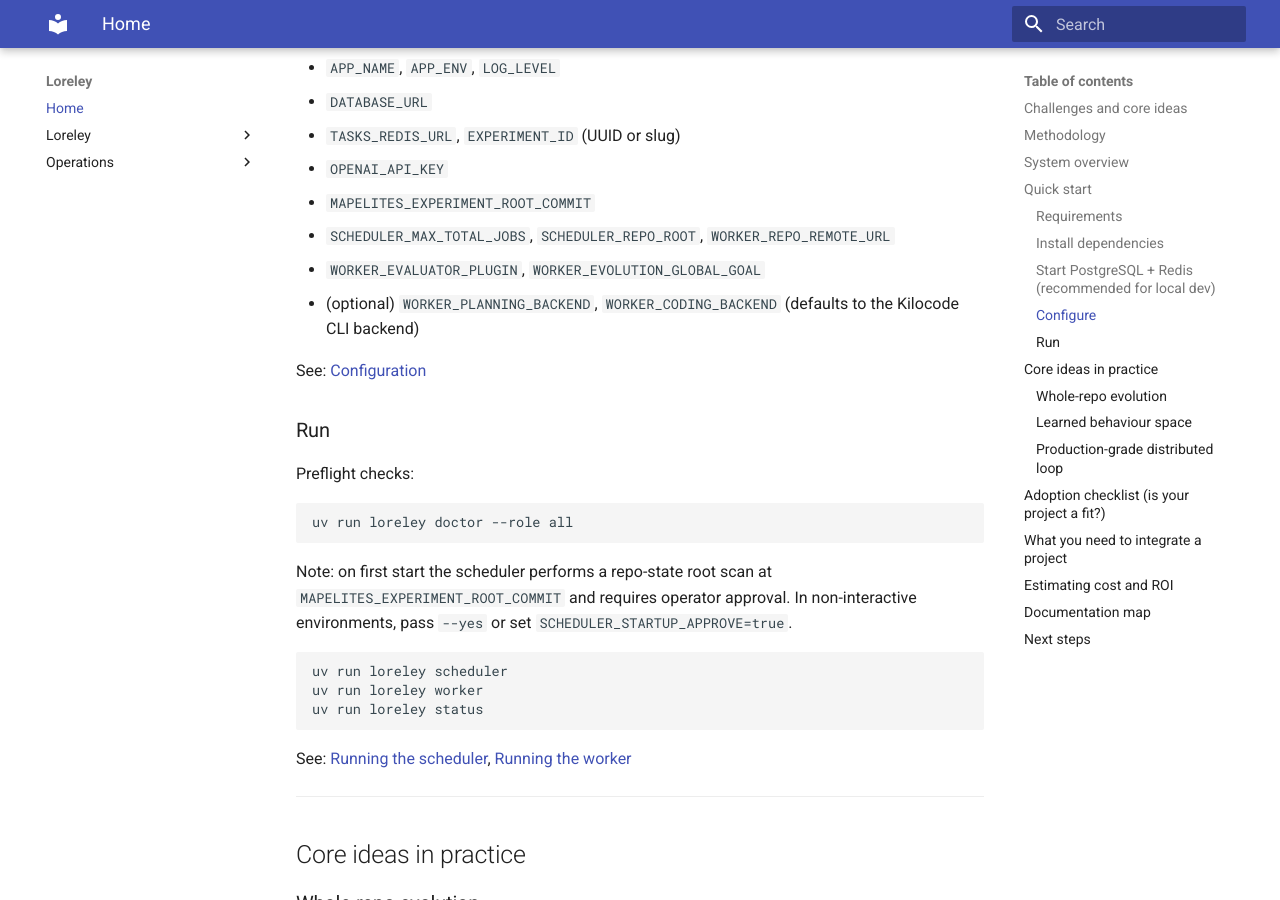
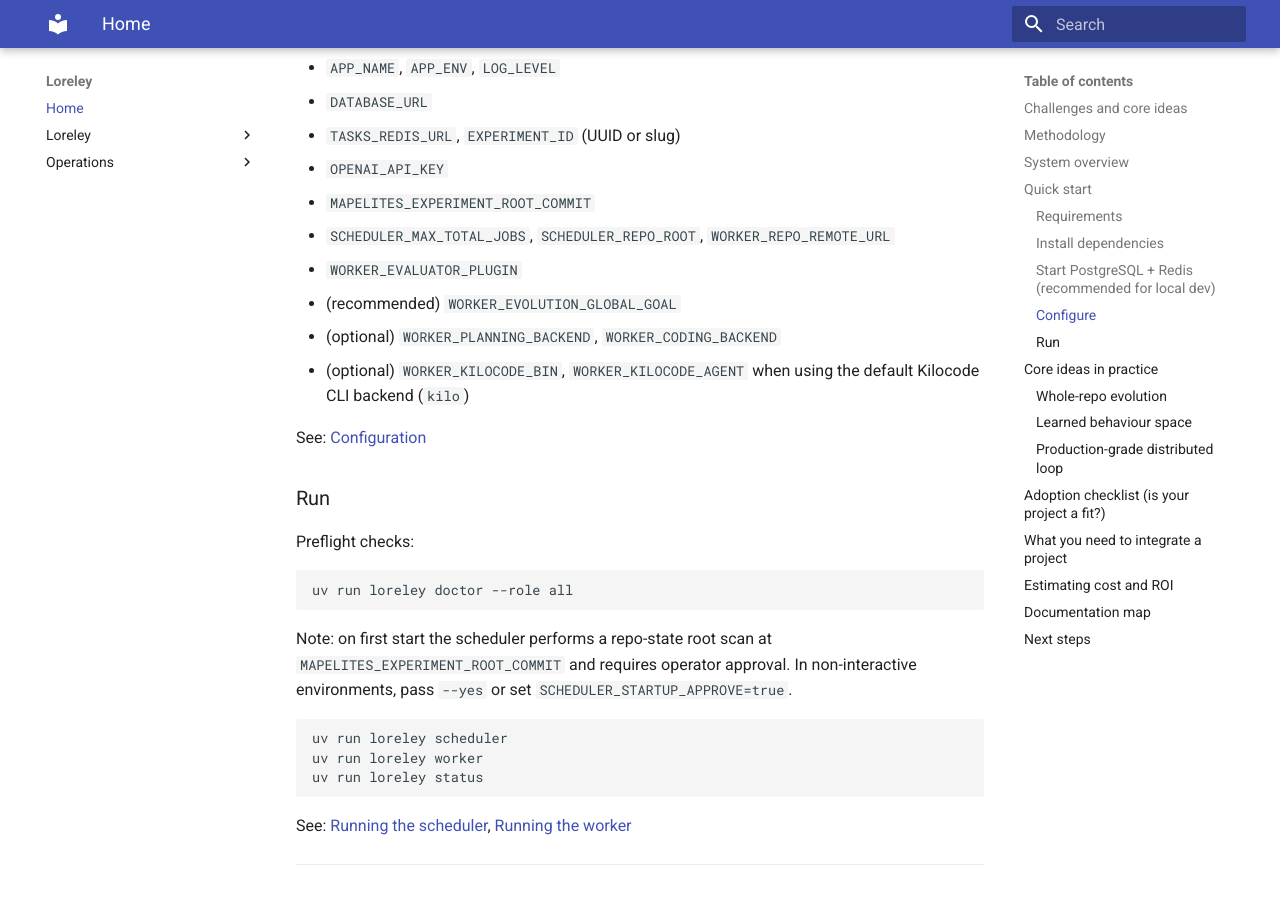
Before and after one commit to NeapolitanIcecream/loreley, an MkDocs documentation site: the page built from docs/index.md, in a window 1280 px wide and 900 px high, scrolled down 2415 px. Built offline with MkDocs 1.6.1 and Material for MkDocs 9.7.7, drawn with Linux system fonts in a browser that asks for light colours.

Commit message:
docs: fix quickstart backend docs

```diff
--- a/docs/index.md
+++ b/docs/index.md
@@ -105,8 +105,10 @@
 - `OPENAI_API_KEY`
 - `MAPELITES_EXPERIMENT_ROOT_COMMIT`
 - `SCHEDULER_MAX_TOTAL_JOBS`, `SCHEDULER_REPO_ROOT`, `WORKER_REPO_REMOTE_URL`
-- `WORKER_EVALUATOR_PLUGIN`, `WORKER_EVOLUTION_GLOBAL_GOAL`
-- (optional) `WORKER_PLANNING_BACKEND`, `WORKER_CODING_BACKEND` (defaults to the Kilocode CLI backend)
+- `WORKER_EVALUATOR_PLUGIN`
+- (recommended) `WORKER_EVOLUTION_GLOBAL_GOAL`
+- (optional) `WORKER_PLANNING_BACKEND`, `WORKER_CODING_BACKEND`
+- (optional) `WORKER_KILOCODE_BIN`, `WORKER_KILOCODE_AGENT` when using the default Kilocode CLI backend (`kilo`)
 
 See: [Configuration](loreley/config.md)
 
```
Also changed, not shown: README.md (+3 -1 lines), docs/script/run_worker.md (+1 -1 lines), 1 other file.
